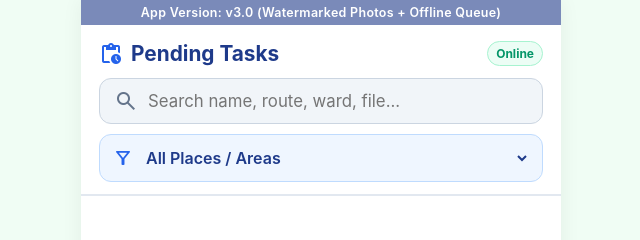
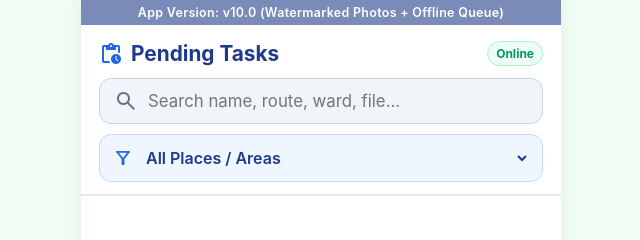
Before and after one commit to amal198704-hazel/field_visit, a plain HTML site: page index.html in a window 1280 px wide. Shown: the top 240 px of the page, 319-959 px from the left. Drawn offline with nearby package versions, Linux system fonts and the light colour scheme; no server answers.

Commit message:
Update index.html

```diff
--- a/index.html
+++ b/index.html
@@ -935,7 +935,7 @@
 <body>
 
   <div class="app-container">
-    <div class="version-banner" id="versionBanner">App Version: v3.0 (Watermarked Photos + Offline Queue)</div>
+    <div class="version-banner" id="versionBanner">App Version: v10.0 (Watermarked Photos + Offline Queue)</div>
 
     <header class="app-header">
       <div class="header-top">
```
